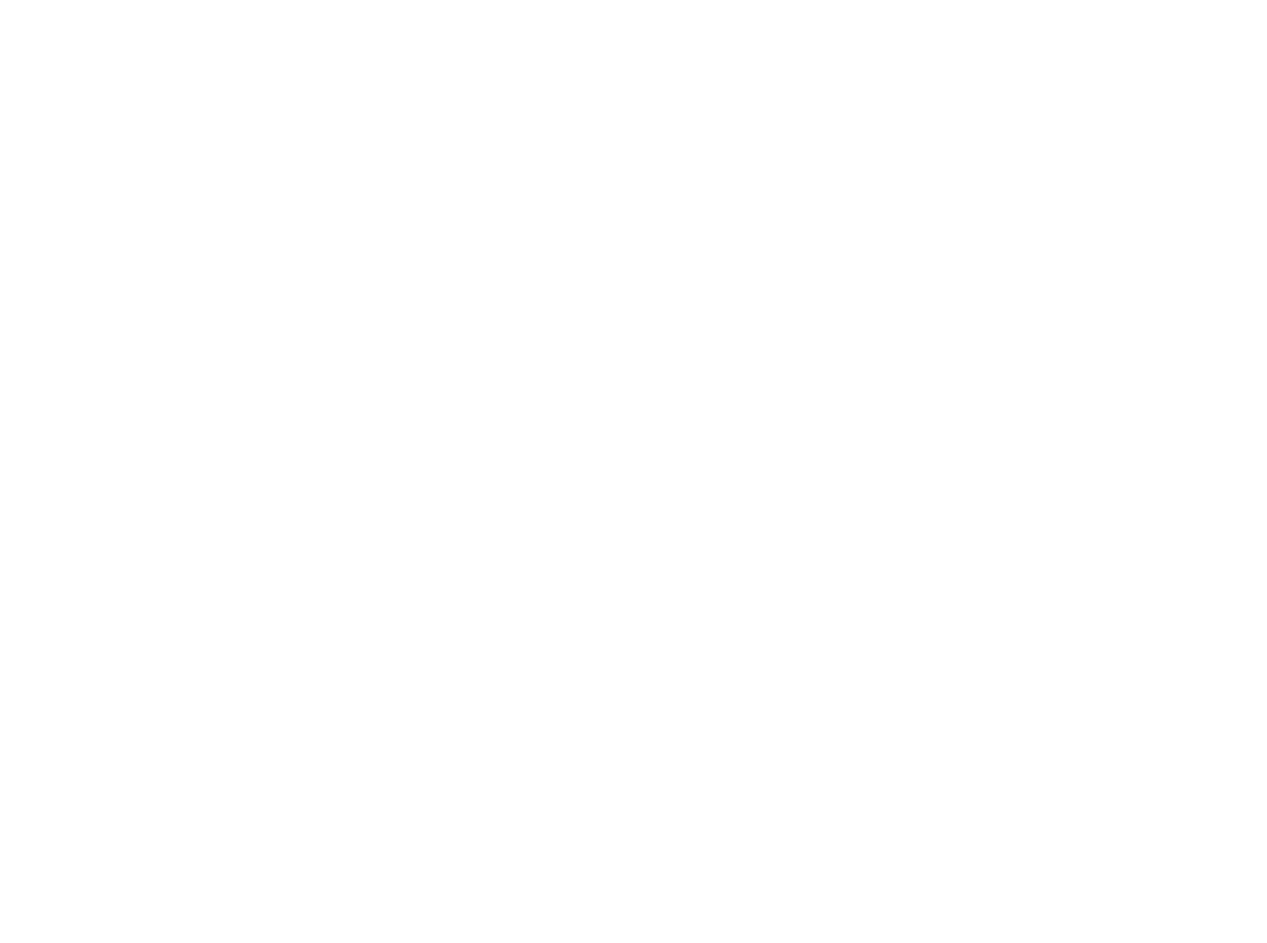
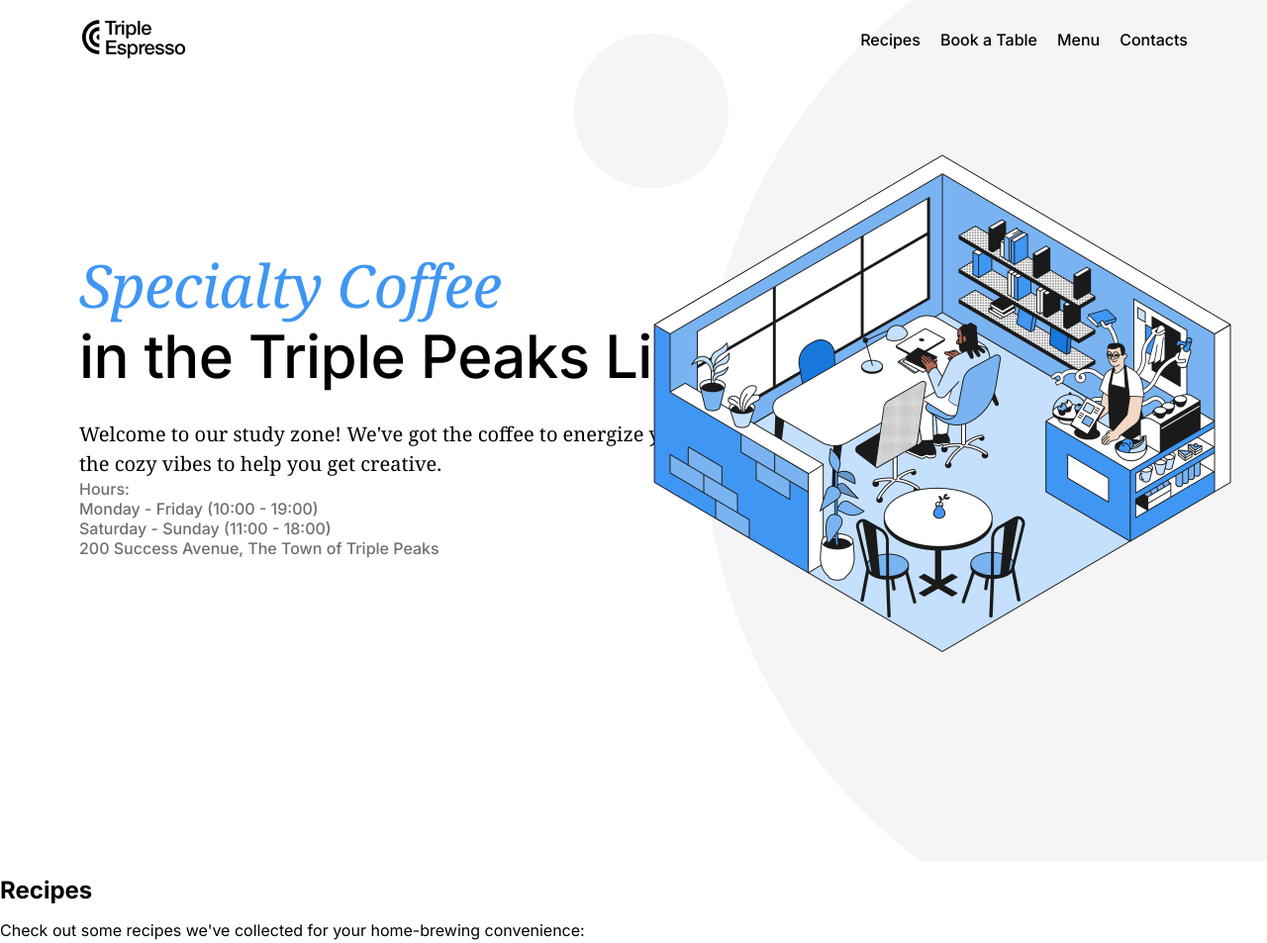
Before and after one commit to aseals3/se_project_coffeeshop, a plain HTML site: page index.html in a window 1280 px wide. Shown: the top 953 px of the page at 99% size. Before the commit the page ends 800 px from the top, so only its background shows below. Drawn offline with Linux system fonts and the light colour scheme.

Commit message:
stage 2 part 2

```diff
--- a/index.html
+++ b/index.html
@@ -17,9 +17,63 @@
 </head>
 <body>
     <div class="page">
-        <header class="header"></header>
+        <header class="header">
+            <nav class="nav">
+                <img
+                src="./images/logo_coffeeshop_dark.svg"
+                alt="Triple Peaks Coffeeshop Logo"
+                class="nav__logo"
+                />
+                <ul class="nav__links">
+                    <li>
+                        <a class="nav__link" href="Recipes">Recipes</a>
+                    </li>
+                     <li>
+                        <a class="nav__link" href="Book a Table">Book a Table</a>
+                    </li>
+                     <li>
+                        <a class="nav__link" href="Menu">Menu</a>
+                    </li>
+                     <li>
+                        <a class="nav__link" href="Contacts">Contacts</a>
+                    </li>
+                </ul>
+            </nav>
+            <h1 class="header__title"><span class="header__span-accent">Specialty Coffee</span>in the Triple Peaks Library</h1>
+            <p class="header__description">Welcome to our study zone! We've got the coffee to energize you
+                and the cozy vibes to help you get creative. </p>
+            <img
+            src="./images/inside_coffee_shop.png"
+            alt="Picture of Coffeeshop"
+            class="header__image"></img>
+            <div class="header__footer">
+                <div class="header__footer-left">
+                    <div>
+                        <p class="header__paragraph">Hours:</p>
+                        <p class="header__paragraph">Monday - Friday (10:00 - 19:00)</p>
+                        <p class="header__paragraph">Saturday - Sunday (11:00 - 18:00)</p>
+                    </div>
+                </div>
+                <div class="=header__footer-right">
+                    <p class="header__paragraph"> 200 Success Avenue, The Town of Triple Peaks</p>
+
+                </div>
+            </div>
+        </header>
         <main class="content">
-            <section class="recipes"></section>
+            <section class="recipes">
+                <h2 class="recipes__title">Recipes</h2>
+                <p class="recipes__subtitle">Check out some recipes we've collected for
+                your home-brewing convenience:</p>
+                <ul class="recipes__videos">
+                    <li>
+                        <iframe width="560" height="315" src="https://www.youtube.com/embed/j6VlT_jUVPc?si=InFITZlyYPhWbuKt" title="YouTube video player" frameborder="0" allow="accelerometer; autoplay; clipboard-write; encrypted-media; gyroscope; picture-in-picture; web-share" referrerpolicy="strict-origin-when-cross-origin" allowfullscreen></iframe>
+                    </li>
+                    <li>
+                        <iframe width="560" height="315" src="https://www.youtube.com/embed/st571DYYTR8?si=lCnS45eF-Iv0wY5Y" title="YouTube video player" frameborder="0" allow="accelerometer; autoplay; clipboard-write; encrypted-media; gyroscope; picture-in-picture; web-share" referrerpolicy="strict-origin-when-cross-origin" allowfullscreen></iframe>
+                    </li>
+                </ul>
+            </section>
             <section class="reservation"></section>
             <section class="menu"></section>
             <section class="about"></section>
--- a/pages/index.css
+++ b/pages/index.css
@@ -6,3 +6,122 @@
     font-size: 16px;
     line-height: 20px;
 }
+
+.header{
+    padding: 30px 80px 40px;
+    background-color: #fff;
+    background-image: url(../images/background_header.svg);
+    height: 800px;
+    position: relative;
+    display: column;
+    background-repeat: no-repeat;
+    background-size: cover;
+    display:block;
+}
+
+
+.header__title{
+    font-family: "Inter", Arial, sans-serif;
+    font-style: normal;
+    font-weight: 500;
+    font-size: 60px;
+    line-height: 72px;
+    letter-spacing: -0.6px;
+    margin: 183px 0 0;
+    max-width: 729px;
+}
+
+.header__span-accent{
+    display: block;
+    font-family: "Noto Serif", "Times New Roman", serif;
+    font-style: italic;
+    font-weight: normal;
+    font-size: 60px;
+    line-height: 72px;
+    color: #3F96F3;
+}
+
+.header__description{
+    font-family: "Noto Serif","Times New Roman", serif;
+    font-style: normal;
+    font-weight: 400px;
+    font-size: 20px;
+    line-height: 30px;
+    margin: 28px 0 0;
+    max-width: 683px;
+}
+
+.header__paragraph{
+    font-family: "Inter", Arial, sans-serif;
+    font-style: normal;
+    font-weight: 500;
+    font-size: 16px;
+    line-height: 20px;
+    color: #6f6f6f;
+    margin: 0;
+}
+
+.header__image{
+    position: absolute;
+    top: 124px;
+    right: 5px;
+    width: 646px;
+    height: 568px;
+    object-fit: cover;
+}
+
+.header__footer{
+    margin-top: auto;
+    display: flex-box;
+    position: relative;
+    align-items: flex-end;
+    height: 40vh;
+    justify-content: space-between;
+    flex-direction: row;
+
+}
+
+.header__footer-right{
+    bottom: 40px;
+    left: 80px;
+    position: absolute;
+}
+
+.header__footer-right{
+    bottom: 40px;
+    right: 80px;
+    position:absolute
+}
+
+.nav{
+    display:flex;
+    justify-content: space-between;
+}
+
+.nav__logo{
+   width: 105px;
+   height: 39px;
+   position: relative;
+   left: 3px;
+   top: -10px;
+}
+
+.nav__links{
+    display: flex;
+    gap: 20px;
+    list-style: none;
+    padding: 0%;
+    margin: 0%;
+}
+
+.nav__link{
+    font-family: "Inter", Arial, sans-serif;
+    font-style: normal;
+    font-weight: 500;
+    font-size: 16px;
+    line-height: 20px;
+    text-decoration: none;
+    color: #000;
+    top: 30px;
+    right:80px;
+}
```
